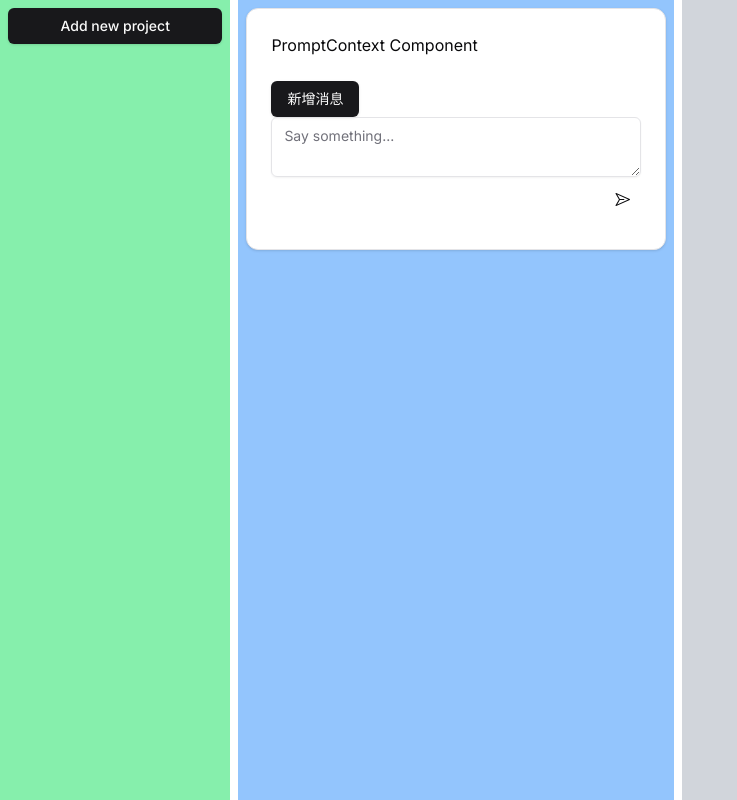
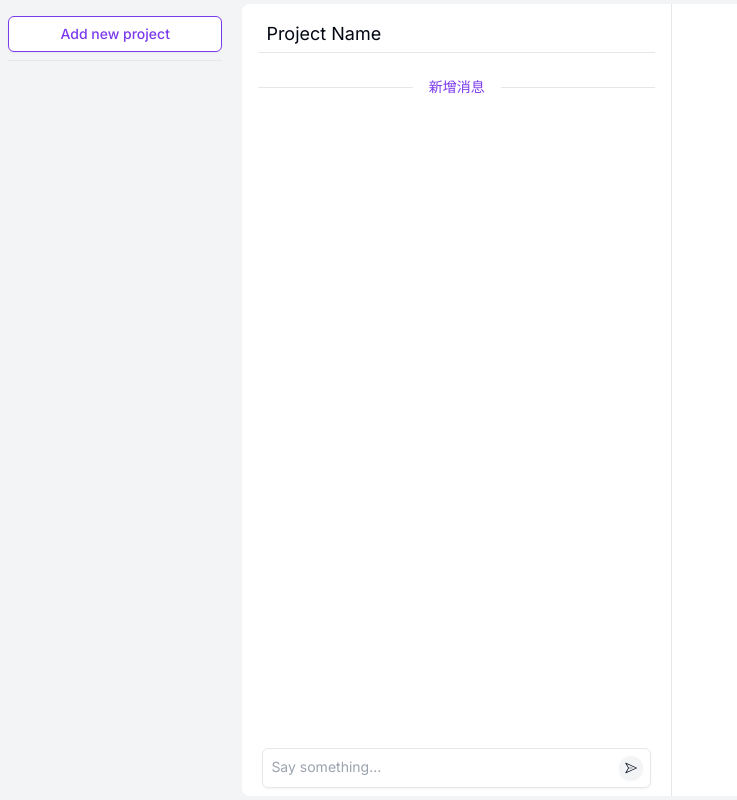
Before and after one commit to shing19/ai-pal, a Next.js app: page / in a window 1280 px wide. Shown: the whole page, without its empty margins (0-737 px from the left). Built offline with nearby package versions, Linux system fonts and the light colour scheme.

Commit message:
feat: 大装修，input很好看

```diff
--- a/app/components/Chat/Conversation.tsx
+++ b/app/components/Chat/Conversation.tsx
@@ -1,6 +1,6 @@
 // Conversation.tsx
 import { ConversationWithinContext } from '@/types/global';
-import React, { useContext, useDebugValue, useEffect, useState } from 'react'
+import React, { useContext, useDebugValue, useEffect, useRef, useState } from 'react'
 import { Message, useChat } from 'ai/react';
 import { PalContext } from '../Context/PalContext';
 import { Cross2Icon } from '@radix-ui/react-icons';
@@ -48,16 +48,19 @@ const ChatConversation = ({ conversation }: ChatConversationProps) => {
     const { projectConversations, updateConversationCreatedAt, updateProjectConversations } = useContext(PalContext);
     const { input, handleInputChange, handleSubmit, isLoading, messages, setMessages } = useChat();
 
+
     // input text area
-    const [inputHeight, setInputHeight] = useState('auto');
     const [isComposing, setIsComposing] = useState(false); // 添加状态跟踪是否处于组合输入模式
+    const textareaRef = useRef<HTMLTextAreaElement>(null);
+    const autoResizeTextarea = () => {
+        if (textareaRef.current) {
+            textareaRef.current.style.height = '22px'; // 重置高度，允许它减小
+            textareaRef.current.style.height = `${textareaRef.current.scrollHeight}px`;
+        }
+    };
     useEffect(() => {
-        if (input.length > 80 || /\n{2,}/.test(input)) {
-            setInputHeight('7rem')
-        } else {
-            setInputHeight('2rem')
-        }
-    }, [input])
+        autoResizeTextarea();
+    }, [input]);
 
     // delete conversation
     const handleDelete = (createdAt: Date) => {
@@ -96,21 +99,28 @@ const ChatConversation = ({ conversation }: ChatConversationProps) => {
                         messages={conversation.messages}
                         conversationCreatedAt={conversation.createdAt}
                     />
+                    <div className='mt-2 relative mb-2'>
+                        <div className='max-h-36 overflow-y-auto border-2 rounded-md p-2 shadow-sm text-sm'
+                            style={{ borderColor: 'hsl(val(--input))', borderWidth: '1px' }}>
                             <form onSubmit={(e) => {
                                 e.preventDefault(); // 防止默认提交行为
                                 if (!isComposing) { // 当不处于组合输入状态时才处理提交
-                            handleSubmitExtended(e);
+                                    handleSubmitExtended(e)
                                 }
-                    }} style={{ display: 'flex', flexDirection: 'column', position: 'relative', paddingBottom: '3rem' }}>
-                        <Textarea
+                            }}>
+                                <textarea
+                                    ref={textareaRef}
                                     placeholder='Say something...'
                                     value={input}
                                     onChange={(e) => {
                                         handleInputChange(e);
                                         e.stopPropagation(); // 阻止事件冒泡
                                     }}
-                            onCompositionStart={() => setIsComposing(true)} // 开始组合输入
-                            onCompositionEnd={() => setIsComposing(false)} // 结束组合输入
+                                    onCompositionStart={() => setIsComposing(true)}
+                                    onCompositionEnd={() => {
+                                        setIsComposing(false);
+                                        autoResizeTextarea(); // 在组合输入结束后调整高度
+                                    }}
                                     onClick={handleTextareaClick}
                                     onKeyDown={(e) => {
                                         if (e.key === 'Enter' && !e.shiftKey && !isComposing) {
@@ -120,24 +130,24 @@ const ChatConversation = ({ conversation }: ChatConversationProps) => {
                                             e.stopPropagation(); // 阻止事件冒泡
                                         }
                                     }}
-                            style={{ display: 'flex', alignItems: 'center', height: inputHeight }}
+                                    className='w-full block max-h-none text-sm pr-6 outline-none appearance-none resize-none border-0 shadow-none focus:border-0'
+
+                                    style={{ resize: 'none' }}
                                 />
                                 <Button
                                     type="submit"
-                            variant="ghost"
+                                    variant="secondary"
                                     size='icon'
                                     disabled={isLoading} // 根据isLoading状态禁用按钮
-                            style={{
-                                position: 'absolute',
-                                bottom: '0.5rem', // 调整按钮距离底部的距离
-                                right: '0rem', // 调整按钮距离右侧的距离
-                            }}
+                                    className='absolute right-2 bottom-2 h-6 w-6 rounded-full'
                                 >
-                            <PaperPlaneIcon />
+                                    <PaperPlaneIcon className='h-3 w-3' />
                                 </Button>
                             </form>
+                        </div>
+                    </div>
                     {conversation.createdAt !== undefined &&
-                        <div>
+                        <div className='w-full flex flex-col items-end'>
                             <Button variant="outline" onClick={(event) => {
                                 event.stopPropagation();
                                 handleDelete(conversation.createdAt)
--- a/app/components/NavBar.tsx
+++ b/app/components/NavBar.tsx
@@ -5,6 +5,7 @@ import Link from 'next/link'
 import { Project } from '@/types/global'
 import { nanoid } from 'ai'
 import { useRouter, useSearchParams } from 'next/navigation'
+import { Separator } from '@/components/ui/separator'
 
 const getProjects = (): Project[] => {
     const projects = localStorage.getItem('projects');
@@ -67,9 +68,10 @@ const NavBar = () => {
     }
 
     return (
-        <div>
+        <div className='my-2'>
             <div className='flex flex-col gap-2'>
-                <Button onClick={handleAddProject} >Add new project</Button>
+                <Button variant="outline" style={{ color: 'hsl(var(--primary))', borderColor: 'hsl(var(--primary))' }} onClick={handleAddProject} >Add new project</Button>
+                <Separator />
                 {projects.map(project => (
                     <div className={`flex justify-between ${(visitProjectId === project.id || (!visitProjectId && projects[0].id === project.id)) ? 'bg-gray-200' : ''}`} key={project.id}>
                     <Link className={buttonVariants({ variant: "outline" })} href={`/?projectId=${project.id}`}>{project.name}</Link>
--- a/app/components/PromptContext.tsx
+++ b/app/components/PromptContext.tsx
@@ -1,7 +1,7 @@
 // PromptContext.tsx
-import React, { use, useContext, useEffect, useState } from 'react';
 import { PalContext } from './Context/PalContext';
 import { useChat, Message } from 'ai/react'
+import React, { use, useContext, useEffect, useRef, useState } from 'react';
 import { Card, CardContent, CardHeader } from '@/components/ui/card';
 import ChatDialog from './Chat/ChatDialog';
 import { Textarea } from '@/components/ui/textarea';
@@ -9,6 +9,8 @@ import { Button } from '@/components/ui/button';
 import { CheckIcon, Cross2Icon, PaperPlaneIcon } from "@radix-ui/react-icons"
 import { nanoid } from 'ai';
 import { useSearchParams } from 'next/navigation';
+import { Separator } from '@/components/ui/separator';
+import { Badge } from '@/components/ui/badge';
 
 
 const PromptContext = () => {
@@ -33,15 +35,18 @@ const PromptContext = () => {
     }, [visitProjectId])
 
     // input text area
-    const [inputHeight, setInputHeight] = useState('auto');
     const [isComposing, setIsComposing] = useState(false); // 添加状态跟踪是否处于组合输入模式
+    const textareaRef = useRef<HTMLTextAreaElement>(null);
+    const autoResizeTextarea = () => {
+        if (textareaRef.current) {
+            textareaRef.current.style.height = '22px'; // 重置高度，允许它减小
+            textareaRef.current.style.height = `${textareaRef.current.scrollHeight}px`;
+        }
+    };
     useEffect(() => {
-        if (input.length > 80 || /\n{2,}/.test(input)) {
-            setInputHeight('7rem')
-        } else {
-            setInputHeight('2rem')
-        }
-    }, [input])
+        autoResizeTextarea();
+    }, [input]);
+
 
 
     // 拖拽更新 context messages
@@ -123,21 +128,32 @@ const PromptContext = () => {
     }
 
     return (
-        <div className='h-full'>
-            <div className='flex flex-col h-5/6'
+        <div className='h-full m-2 flex flex-col'>
+            <div className='text-lg pl-2'>
+                Project Name
+            </div>
+            <div className='my-1'>
+                <Separator />
+            </div>
+            {/* 这里是context */}
+            <div className='flex flex-col h-full box-border justify-between overflow-y-auto overflow-x-hidden'
                 onDragOver={handleDragOver}
                 onDrop={handleDrop}
             >
-                <Card>
-                    <CardHeader>PromptContext Component</CardHeader>
-                    <CardContent>
+                <div>
                     <ChatDialog
                         messages={contextMessages}
                         conversationCreatedAt={undefined}
                     />
                     {isAdding &&
-                            <div className='flex flex-col space-y-2 items-center'>
-                                <textarea
+                        <div className='mt-2'>
+                            <div className="flex space-x-2 items-center w-full">
+                                <Badge variant="secondary">User</Badge>
+                                <span className="text-sm text-muted-foreground">{new Date().toLocaleString()}</span>
+                            </div>
+                            <div className="mx-0.5 mt-2">
+                                <div className='flex flex-col space-y-2 items-end'>
+                                    <Textarea
                                         value={newContent}
                                         onChange={(e) => setNewContent(e.target.value)}
                                         onKeyDown={(e) => {
@@ -147,40 +163,52 @@ const PromptContext = () => {
                                                 handleSave(); // Call the save handler
                                             }
                                         }}
-                                    className="w-full h-auto rounded"
+                                        className="w-full h-auto box-border rounded"
                                         style={{ resize: 'none' }}
                                     >
-                                </textarea>
+                                    </Textarea>
                                     <div className='flex space-x-2'>
-                                    <Button variant="outline" size="icon" className="h-5 w-5" onClick={() => handleSave()}>
-                                        <CheckIcon className="h-3 w-3" />
+                                        <Button className='h-8' variant="secondary" onClick={() => setIsAdding(false)}>
+                                            取消
                                         </Button>
-                                    <Button variant="outline" size="icon" className="h-5 w-5" onClick={() => setIsAdding(false)}>
-                                        <Cross2Icon className="h-3 w-3" />
+                                        <Button className='h-8' variant="default" onClick={() => handleSave()}>
+                                            确认
                                         </Button>
-
+                                    </div>
+                                </div>
                             </div>
                         </div>
                     }
-                        <Button onClick={() => setIsAdding(true)}>
+                    <Button className='my-3 w-full' variant="ghost" onClick={() => setIsAdding(true)}>
+                        <Separator />
+                        <div className='mx-4' style={{ color: 'hsl(var(--primary)' }}>
                             新增消息
+                        </div>
+                        <Separator />
                     </Button>
-                        {/* 这里可能会修改，不一定有这样固定的输入部分 */}
+                </div>
+                <div className='mx-1 relative mb-2'>
+                    <div className='max-h-36 overflow-y-auto border-2 rounded-md p-2 shadow-sm text-sm'
+                        style={{ borderColor: 'hsl(val(--input))', borderWidth: '1px' }}>
                         <form onSubmit={(e) => {
                             e.preventDefault(); // 防止默认提交行为
                             if (!isComposing) { // 当不处于组合输入状态时才处理提交
                                 handleSubmitExtended(e)
                             }
-                        }} style={{ display: 'flex', flexDirection: 'column', position: 'relative', paddingBottom: '3rem' }}>
-                            <Textarea
+                        }}>
+                            <textarea
+                                ref={textareaRef}
                                 placeholder='Say something...'
                                 value={input}
                                 onChange={(e) => {
                                     handleInputChange(e);
                                     e.stopPropagation(); // 阻止事件冒泡
                                 }}
-                                onCompositionStart={() => setIsComposing(true)} // 开始组合输入
-                                onCompositionEnd={() => setIsComposing(false)} // 结束组合输入
+                                onCompositionStart={() => setIsComposing(true)}
+                                onCompositionEnd={() => {
+                                  setIsComposing(false);
+                                  autoResizeTextarea(); // 在组合输入结束后调整高度
+                                }}
                                 onKeyDown={(e) => {
                                     if (e.key === 'Enter' && !e.shiftKey && !isComposing) {
                                         e.preventDefault();
@@ -189,24 +217,22 @@ const PromptContext = () => {
                                         e.stopPropagation(); // 阻止事件冒泡
                                     }
                                 }}
-                                style={{ display: 'flex', alignItems: 'center', height: inputHeight }}
+                                className='w-full block max-h-none text-sm pr-6 outline-none appearance-none resize-none border-0 shadow-none focus:border-0'
+
+                                style={{ resize: 'none'}}
                             />
                             <Button
                                 type="submit"
-                                variant="ghost"
+                                variant="secondary"
                                 size='icon'
                                 disabled={isLoading} // 根据isLoading状态禁用按钮
-                                style={{
-                                    position: 'absolute',
-                                    bottom: '0.5rem', // 调整按钮距离底部的距离
-                                    right: '0rem', // 调整按钮距离右侧的距离
-                                }}
+                                className='absolute right-2 bottom-2 h-6 w-6 rounded-full'
                             >
-                                <PaperPlaneIcon />
+                                <PaperPlaneIcon className='h-3 w-3' />
                             </Button>
                         </form>
-                    </CardContent>
-                </Card>
+                    </div>
+                </div>
             </div>
         </div>
     );
--- a/app/globals.css
+++ b/app/globals.css
@@ -5,66 +5,50 @@
 @layer base {
   :root {
     --background: 0 0% 100%;
-    --foreground: 240 10% 3.9%;
-
+    --foreground: 224 71.4% 4.1%;
     --card: 0 0% 100%;
-    --card-foreground: 240 10% 3.9%;
-
+    --card-foreground: 224 71.4% 4.1%;
     --popover: 0 0% 100%;
-    --popover-foreground: 240 10% 3.9%;
-
-    --primary: 240 5.9% 10%;
-    --primary-foreground: 0 0% 98%;
-
-    --secondary: 240 4.8% 95.9%;
-    --secondary-foreground: 240 5.9% 10%;
-
-    --muted: 240 4.8% 95.9%;
-    --muted-foreground: 240 3.8% 46.1%;
-
-    --accent: 240 4.8% 95.9%;
-    --accent-foreground: 240 5.9% 10%;
-
+    --popover-foreground: 224 71.4% 4.1%;
+    --primary: 262.1 83.3% 57.8%;
+    --primary-foreground: 210 20% 98%;
+    --secondary: 220 14.3% 95.9%;
+    --secondary-foreground: 220.9 39.3% 11%;
+    --muted: 220 14.3% 95.9%;
+    --muted-foreground: 220 8.9% 46.1%;
+    --accent: 220 14.3% 95.9%;
+    --accent-foreground: 220.9 39.3% 11%;
     --destructive: 0 84.2% 60.2%;
-    --destructive-foreground: 0 0% 98%;
-
-    --border: 240 5.9% 90%;
-    --input: 240 5.9% 90%;
-    --ring: 240 10% 3.9%;
-
+    --destructive-foreground: 210 20% 98%;
+    --border: 220 13% 91%;
+    --input: 220 13% 91%;
+    --ring: 262.1 83.3% 57.8%;
     --radius: 0.5rem;
   }
 
   .dark {
-    --background: 240 10% 3.9%;
-    --foreground: 0 0% 98%;
-
-    --card: 240 10% 3.9%;
-    --card-foreground: 0 0% 98%;
-
-    --popover: 240 10% 3.9%;
-    --popover-foreground: 0 0% 98%;
-
-    --primary: 0 0% 98%;
-    --primary-foreground: 240 5.9% 10%;
-
-    --secondary: 240 3.7% 15.9%;
-    --secondary-foreground: 0 0% 98%;
-
-    --muted: 240 3.7% 15.9%;
-    --muted-foreground: 240 5% 64.9%;
-
-    --accent: 240 3.7% 15.9%;
-    --accent-foreground: 0 0% 98%;
-
+    --background: 224 71.4% 4.1%;
+    --foreground: 210 20% 98%;
+    --card: 224 71.4% 4.1%;
+    --card-foreground: 210 20% 98%;
+    --popover: 224 71.4% 4.1%;
+    --popover-foreground: 210 20% 98%;
+    --primary: 263.4 70% 50.4%;
+    --primary-foreground: 210 20% 98%;
+    --secondary: 215 27.9% 16.9%;
+    --secondary-foreground: 210 20% 98%;
+    --muted: 215 27.9% 16.9%;
+    --muted-foreground: 217.9 10.6% 64.9%;
+    --accent: 215 27.9% 16.9%;
+    --accent-foreground: 210 20% 98%;
     --destructive: 0 62.8% 30.6%;
-    --destructive-foreground: 0 0% 98%;
-
-    --border: 240 3.7% 15.9%;
-    --input: 240 3.7% 15.9%;
-    --ring: 240 4.9% 83.9%;
+    --destructive-foreground: 210 20% 98%;
+    --border: 215 27.9% 16.9%;
+    --input: 215 27.9% 16.9%;
+    --ring: 263.4 70% 50.4%;
   }
 }
+
 
 @layer base {
   * {
--- a/app/page.tsx
+++ b/app/page.tsx
@@ -5,28 +5,37 @@ import PromptContext from "./components/PromptContext";
 import { PalProvider } from './components/Context/PalContext';
 import ChatThreads from "./components/ChatThreads";
 import NavBar from "./components/NavBar";
+import { Separator } from "@/components/ui/separator"
 
 export default function Home() {
   return (
     <PalProvider> {/* 使用PalProvider包裹整个应用或部分需要共享Context的组件 */}
-      <main className="overflow-hidden h-screen w-screen">
+      <main className="overflow-hidden h-screen w-screen" style={{ backgroundColor: 'hsl(var(--muted))' }}>
         {/* 3:3:4 宽度占比 */}
         <div
           className="h-screen flex flex-row gap-2"
           style={{
             '--col1': 'calc(18 / (18 + 34 + 48) * 100%)',
-            '--col2': 'calc(34 / (18 + 34 + 48) * 100%)',
-            '--col3': 'calc(48 / (18 + 34 + 48) * 100%)'
+            '--col2': 'calc(82 / (18 + 34 + 48) * 100%)'
           } as React.CSSProperties}
         >
-          <div className="flex-none bg-green-300 p-2" style={{ width: 'var(--col1)' }}>
+          <div className="flex-none p-2" style={{ width: 'var(--col1)' }}>
             <NavBar />
           </div>
-          <div className="flex-none bg-blue-300 p-2" style={{ width: 'var(--col2)' }}>
-            <PromptContext />
-          </div>
-          <div className="flex-grow bg-gray-300 p-2 overflow-y-auto" style={{ width: 'var(--col3)' }}>
-            <ChatThreads />
+          <div className="m-1 rounded-lg flex w-full" style={{
+            width: 'var(--col2)',
+            backgroundColor: 'hsl(var(--background))',
+            '--col3': 'calc(34 / (34 + 48) * 100%)',
+            '--col4': 'calc(48 / (34 + 48) * 100%)'
+          } as React.CSSProperties}
+          >
+            <div className="flex-none p-2" style={{ width: 'var(--col3)' }}>
+              <PromptContext />
+            </div>
+            <Separator orientation="vertical" />
+            <div className="flex-grow p-2 overflow-y-auto" style={{ width: 'var(--col4)' }}>
+              <ChatThreads />
+            </div>
           </div>
         </div>
       </main>
--- /dev/null
+++ b/components/ui/separator.tsx
@@ -0,0 +1,31 @@
+"use client"
+
+import * as React from "react"
+import * as SeparatorPrimitive from "@radix-ui/react-separator"
+
+import { cn } from "@/lib/utils"
+
+const Separator = React.forwardRef<
+  React.ElementRef<typeof SeparatorPrimitive.Root>,
+  React.ComponentPropsWithoutRef<typeof SeparatorPrimitive.Root>
+>(
+  (
+    { className, orientation = "horizontal", decorative = true, ...props },
+    ref
+  ) => (
+    <SeparatorPrimitive.Root
+      ref={ref}
+      decorative={decorative}
+      orientation={orientation}
+      className={cn(
+        "shrink-0 bg-border",
+        orientation === "horizontal" ? "h-[1px] w-full" : "h-full w-[1px]",
+        className
+      )}
+      {...props}
+    />
+  )
+)
+Separator.displayName = SeparatorPrimitive.Root.displayName
+
+export { Separator }
--- a/package.json
+++ b/package.json
@@ -12,6 +12,7 @@
     "@hookform/resolvers": "^3.3.4",
     "@radix-ui/react-icons": "^1.3.0",
     "@radix-ui/react-label": "^2.0.2",
+    "@radix-ui/react-separator": "^1.0.3",
     "@radix-ui/react-slot": "^1.0.2",
     "ai": "^3.0.7",
     "class-variance-authority": "^0.7.0",
```
Also changed, not shown: app/components/Chat/ChatDialog.tsx (+10 -9 lines), 1 other file (tests, documents, lock files or other folders). Lines whose indentation alone changed are shown as unchanged.
